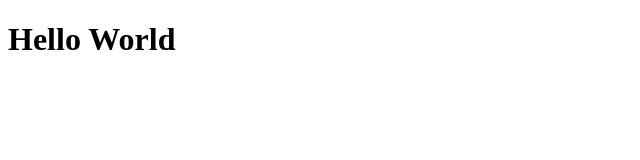
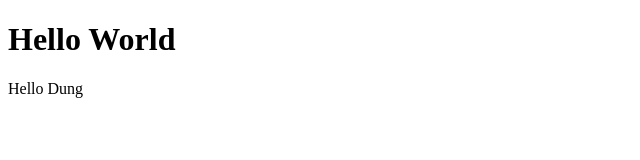
Before and after one commit to Kha-RndSoul/TestRepo, a plain HTML site: page index.html in a window 1280 px wide. Shown: the whole page, without its empty margins (0-640 px from the left). Drawn offline with Linux system fonts and the light colour scheme.

Commit message:
Hello dung

```diff
--- a/index.html
+++ b/index.html
@@ -6,5 +6,6 @@
 </head>
 <body>
     <h1>Hello World</h1>
+    <p>Hello Dung</p>
 </body>
 </html>
```
